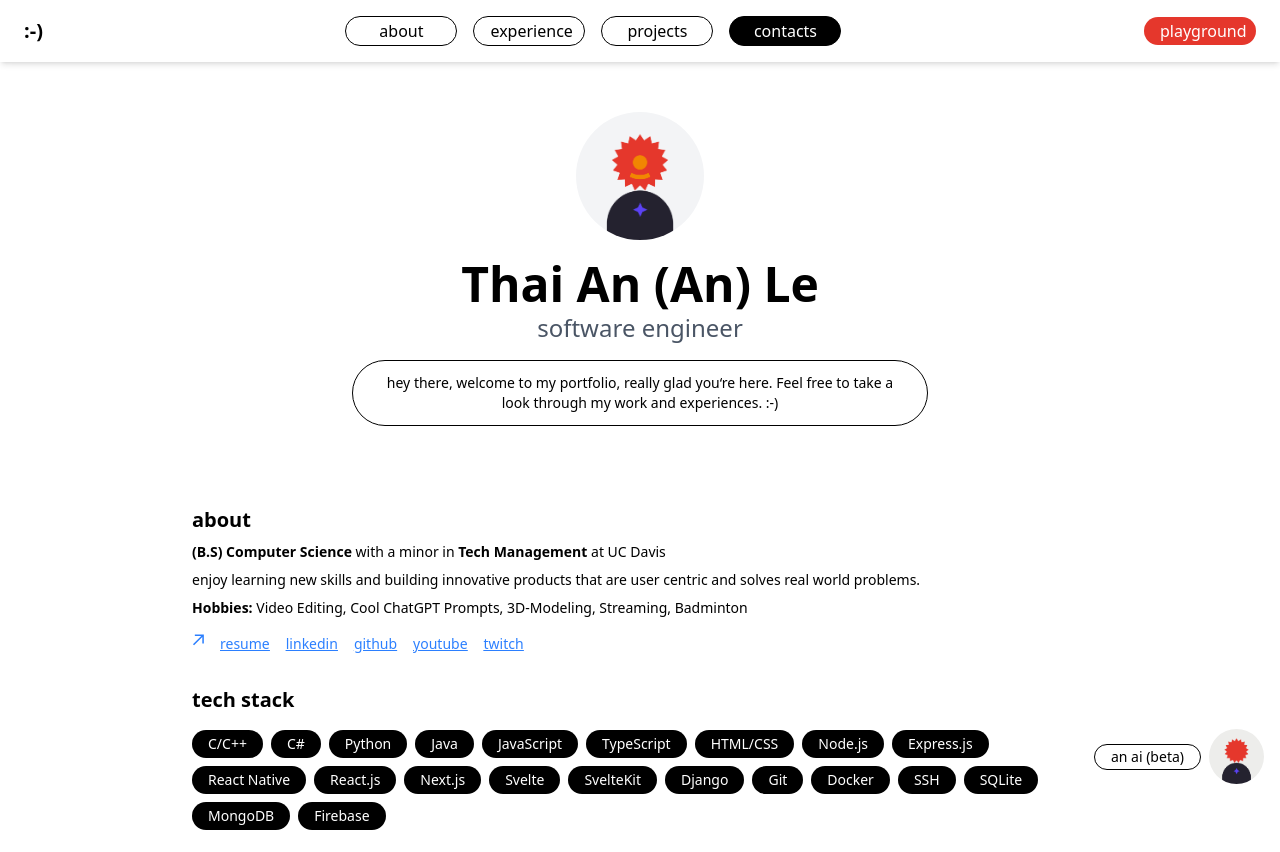
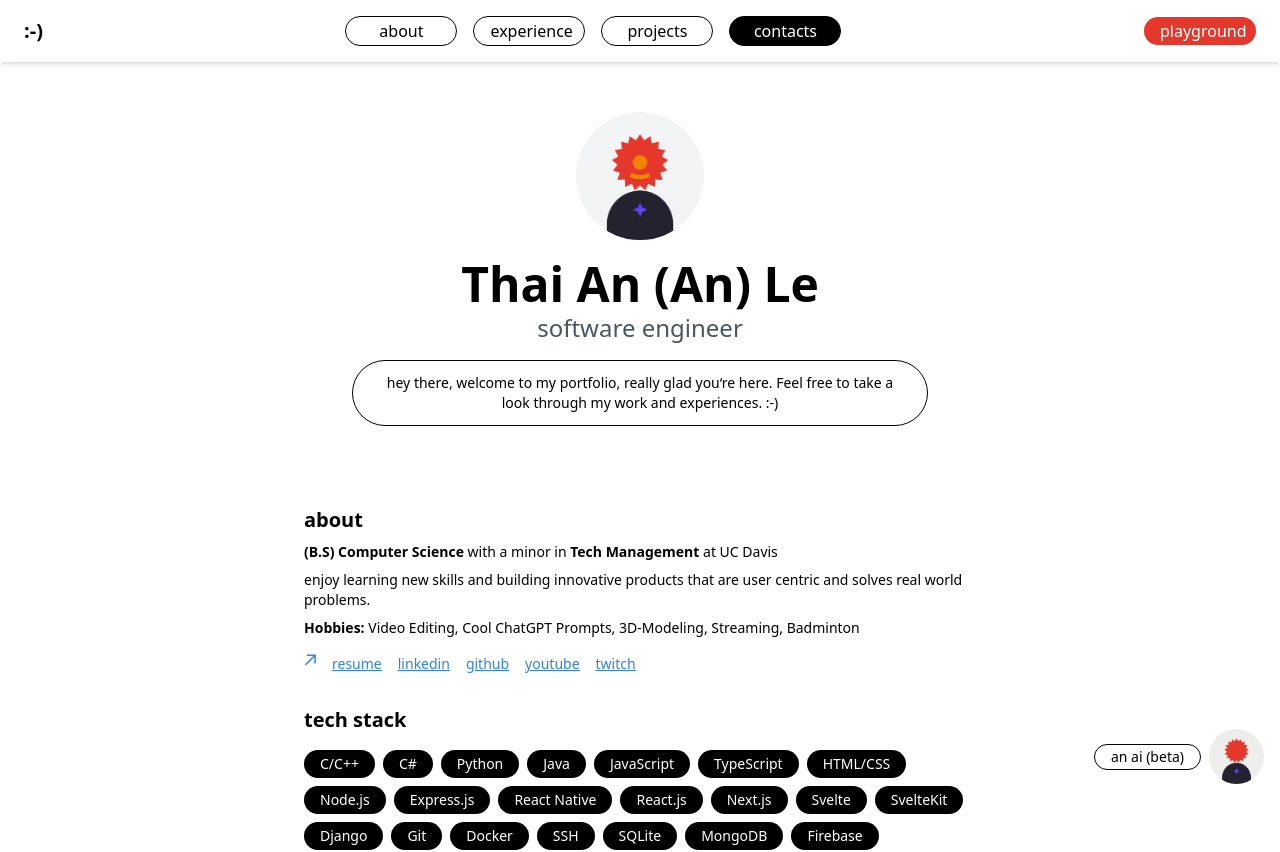
Before and after one commit to Segnit11/my-portfolio-v3, a Next.js app: page / in a window 1280 px wide. Shown: the top 852 px of the page. Built offline with nearby package versions, Linux system fonts and the light colour scheme.

Commit message:
mobile resp

```diff
--- a/src/app/page.tsx
+++ b/src/app/page.tsx
@@ -19,7 +19,7 @@
       {/* Main Content Wrapper */}
       <div className="min-h-screen flex flex-col items-center justify-start px-4 sm:px-6 md:px-8 w-full">
         {/* Responsive max width container */}
-        <div className="w-full max-w-4xl">
+        <div className="w-full max-w-2xl">
           <Hero />
           <About />
           <TechStack />
```
